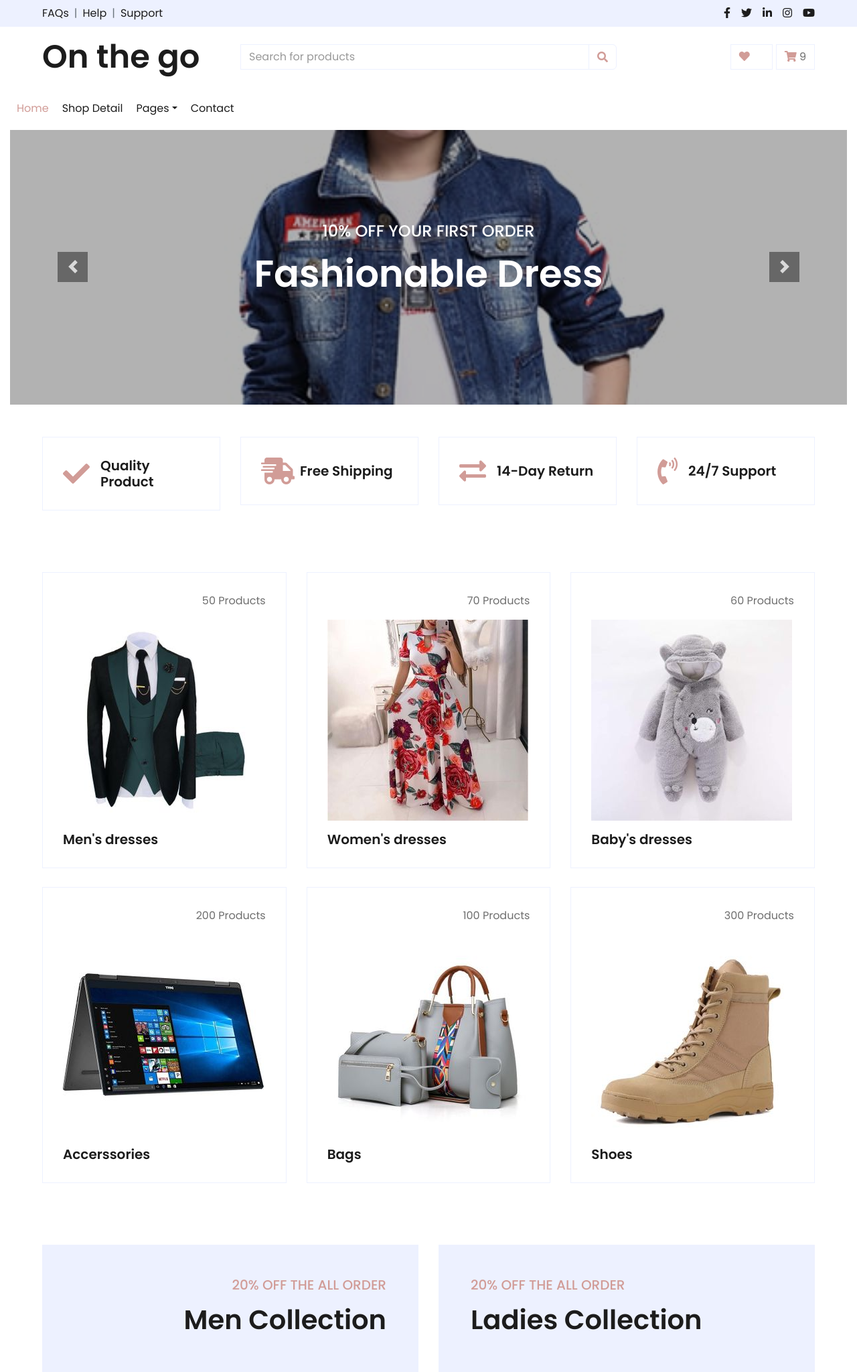
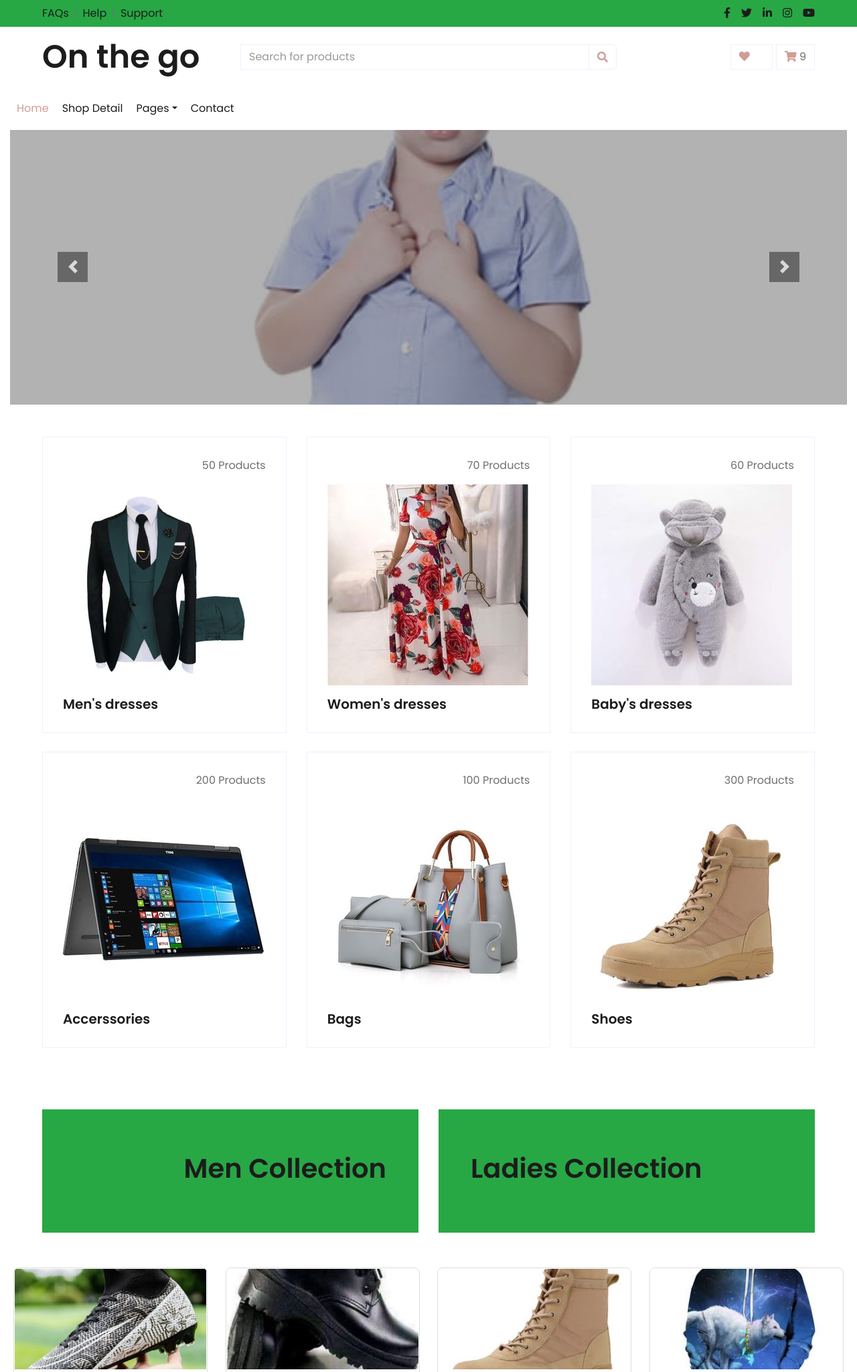
Before and after one commit to morrisaiden/On_the_go, a Django app: page / in a window 1280 px wide. Shown: the top 2048 px of the page at 67% size. Run offline with Django 5.2, Linux system fonts and the light colour scheme; a user stored in the database is signed in; data comes from the database, SQL or seed files in the repository; some libraries are stand-ins or nearby versions.

Commit message:
adding and correcting corousel

```diff
--- a/templates/index.html
+++ b/templates/index.html
@@ -4,7 +4,7 @@
 {% block content %}
 	   <!-- Topbar Start -->
     <div class="container-fluid">
-        <div class="row bg-secondary py-2 px-xl-5">
+        <div class="row bg-success py-2 px-xl-5">
             <div class="col-lg-6 d-none d-lg-block">
                 <div class="d-inline-flex align-items-center">
                     <a class="text-dark" href="">FAQs</a>
@@ -94,22 +94,44 @@
                 <div id="header-carousel" class="carousel slide" data-ride="carousel">
                     <div class="carousel-inner">
                         <div class="carousel-item active" style="height: 410px;">
-                            <img class="img-fluid" src="{% static 'img/product-2.jpg' %}" alt="Image">
+                            <img class="img-fluid" src="{% static 'img/cat-3.jpg' %}" alt="Image">
                             <div class="carousel-caption d-flex flex-column align-items-center justify-content-center">
                                 <div class="p-3" style="max-width: 700px;">
-                                    <h4 class="text-light text-uppercase font-weight-medium mb-3">10% Off Your First Order</h4>
-                                    <h3 class="display-4 text-white font-weight-semi-bold mb-4">Fashionable Dress</h3>
+                                    <h4 class="text-light text-uppercase font-weight-medium mb-3"></h4>
+                                    <h3 class="display-4 text-white font-weight-semi-bold mb-4"></h3>
 
                                 </div>
                             </div>
                         </div>
 
                         <div class="carousel-item" style="height: 410px;">
-                            <img class="img-fluid" src="{% static 'img/cat-6.jpg'%}" alt="Image">
+                            <img class="img-fluid" src="{% static 'img/cat-4.jpg'%}" alt="Image">
                             <div class="carousel-caption d-flex flex-column align-items-center justify-content-center">
                                 <div class="p-3" style="max-width: 700px;">
-                                    <h4 class="text-light text-uppercase font-weight-medium mb-3">10% Off Your First Order</h4>
-                                    <h3 class="display-4 text-white font-weight-semi-bold mb-4">Reasonable Price</h3>
+                                    <h4 class="text-light text-uppercase font-weight-medium mb-3"></h4>
+                                    <h3 class="display-4 text-white font-weight-semi-bold mb-4"></h3>
+{#                                    <a href="" class="btn btn-light py-2 px-3">Shop Now</a>#}
+                                </div>
+                            </div>
+                        </div>
+
+                        <div class="carousel-item" style="height: 410px;">
+                            <img class="img-fluid" src="{% static 'img/cat-5.jpg'%}" alt="Image">
+                            <div class="carousel-caption d-flex flex-column align-items-center justify-content-center">
+                                <div class="p-3" style="max-width: 700px;">
+                                    <h4 class="text-light text-uppercase font-weight-medium mb-3"></h4>
+                                    <h3 class="display-4 text-white font-weight-semi-bold mb-4"></h3>
+{#                                    <a href="" class="btn btn-light py-2 px-3">Shop Now</a>#}
+                                </div>
+                            </div>
+                        </div>
+
+                        <div class="carousel-item" style="height: 410px;">
+                            <img class="img-fluid" src="{% static 'img/cat-2.jpg'%}" alt="Image">
+                            <div class="carousel-caption d-flex flex-column align-items-center justify-content-center">
+                                <div class="p-3" style="max-width: 700px;">
+                                    <h4 class="text-light text-uppercase font-weight-medium mb-3"></h4>
+                                    <h3 class="display-4 text-white font-weight-semi-bold mb-4"></h3>
 {#                                    <a href="" class="btn btn-light py-2 px-3">Shop Now</a>#}
                                 </div>
                             </div>
@@ -128,37 +150,6 @@
                 </div>
             </div>
     <!-- Navbar End -->
-
-         <!-- Featured Start -->
-    <div class="container-fluid pt-5">
-        <div class="row px-xl-5 pb-3">
-            <div class="col-lg-3 col-md-6 col-sm-12 pb-1">
-                <div class="d-flex align-items-center border mb-4" style="padding: 30px;">
-                    <h1 class="fa fa-check text-primary m-0 mr-3"></h1>
-                    <h5 class="font-weight-semi-bold m-0">Quality Product</h5>
-                </div>
-            </div>
-            <div class="col-lg-3 col-md-6 col-sm-12 pb-1">
-                <div class="d-flex align-items-center border mb-4" style="padding: 30px;">
-                    <h1 class="fa fa-shipping-fast text-primary m-0 mr-2"></h1>
-                    <h5 class="font-weight-semi-bold m-0">Free Shipping</h5>
-                </div>
-            </div>
-            <div class="col-lg-3 col-md-6 col-sm-12 pb-1">
-                <div class="d-flex align-items-center border mb-4" style="padding: 30px;">
-                    <h1 class="fas fa-exchange-alt text-primary m-0 mr-3"></h1>
-                    <h5 class="font-weight-semi-bold m-0">14-Day Return</h5>
-                </div>
-            </div>
-            <div class="col-lg-3 col-md-6 col-sm-12 pb-1">
-                <div class="d-flex align-items-center border mb-4" style="padding: 30px;">
-                    <h1 class="fa fa-phone-volume text-primary m-0 mr-3"></h1>
-                    <h5 class="font-weight-semi-bold m-0">24/7 Support</h5>
-                </div>
-            </div>
-        </div>
-    </div>
-    <!-- Featured End -->
 
      <!-- Categories Start -->
     <div class="container-fluid pt-5">
@@ -225,20 +216,20 @@
     <div class="container-fluid offer pt-5">
         <div class="row px-xl-5">
             <div class="col-md-6 pb-4">
-                <div class="position-relative bg-secondary text-center text-md-right text-white mb-2 py-5 px-5">
+                <div class="position-relative bg-success text-center text-md-right text-white mb-2 py-5 px-5">
 {#                    <img src="{% static 'img/offer-1.png' %}" alt="">#}
                     <div class="position-relative" style="z-index: 1;">
-                        <h5 class="text-uppercase text-primary mb-3">20% off the all order</h5>
+                        <h5 class="text-uppercase text-primary mb-3"></h5>
                         <h1 class="mb-4 font-weight-semi-bold">Men Collection</h1>
 {#                        <a href="" class="btn btn-outline-primary py-md-2 px-md-3">Shop Now</a>#}
                     </div>
                 </div>
             </div>
             <div class="col-md-6 pb-4">
-                <div class="position-relative bg-secondary text-center text-md-left text-white mb-2 py-5 px-5">
+                <div class="position-relative bg-success text-center text-md-left text-white mb-2 py-5 px-5">
 {#                    <img src="{% static 'img/offer-2.png' %}" alt="">#}
                     <div class="position-relative" style="z-index: 1;">
-                        <h5 class="text-uppercase text-primary mb-3">20% off the all order</h5>
+                        <h5 class="text-uppercase text-primary mb-3"></h5>
                         <h1 class="mb-4 font-weight-semi-bold">Ladies Collection</h1>
 {#                        <a href="" class="btn btn-outline-primary py-md-2 px-md-3">Shop Now</a>#}
                     </div>
```
